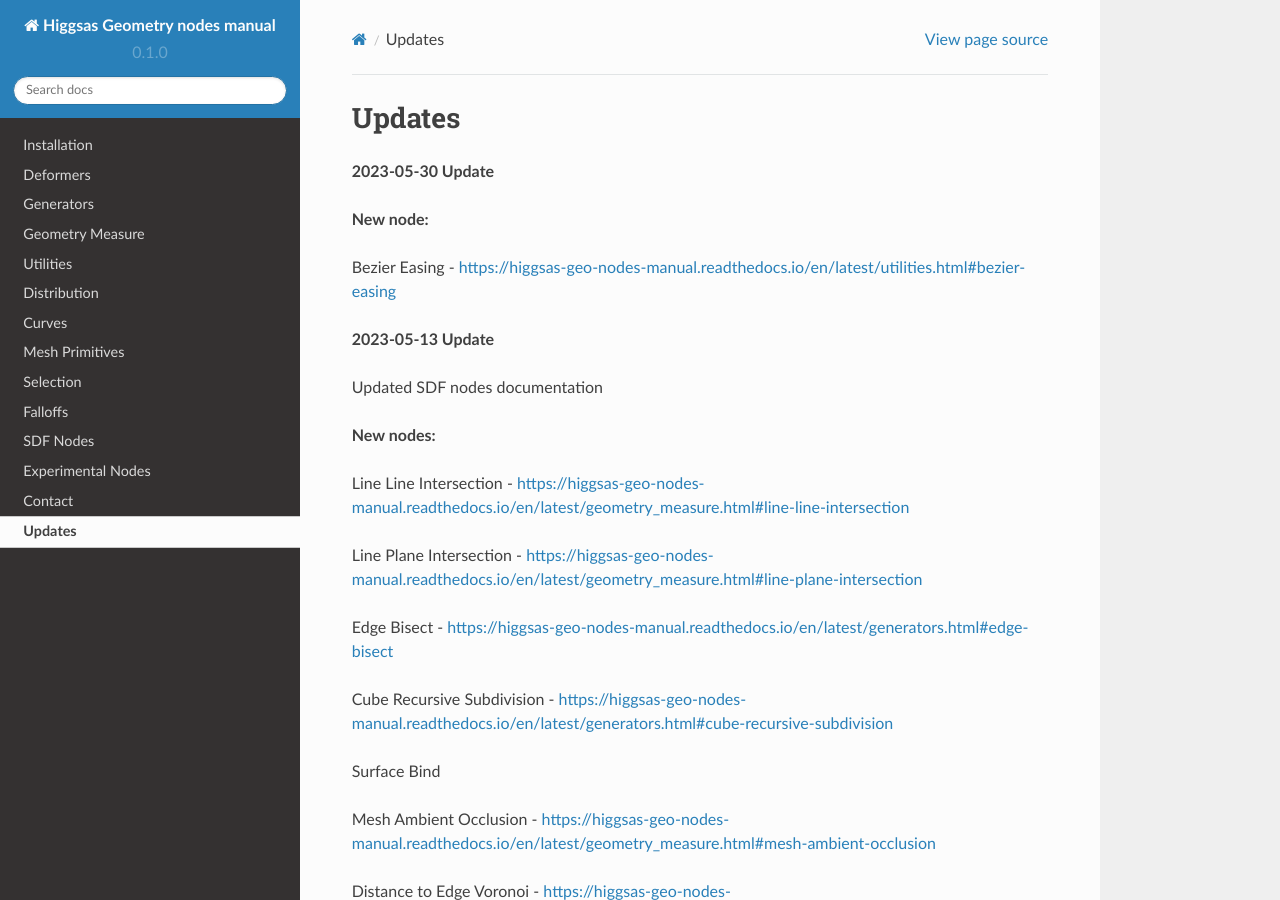
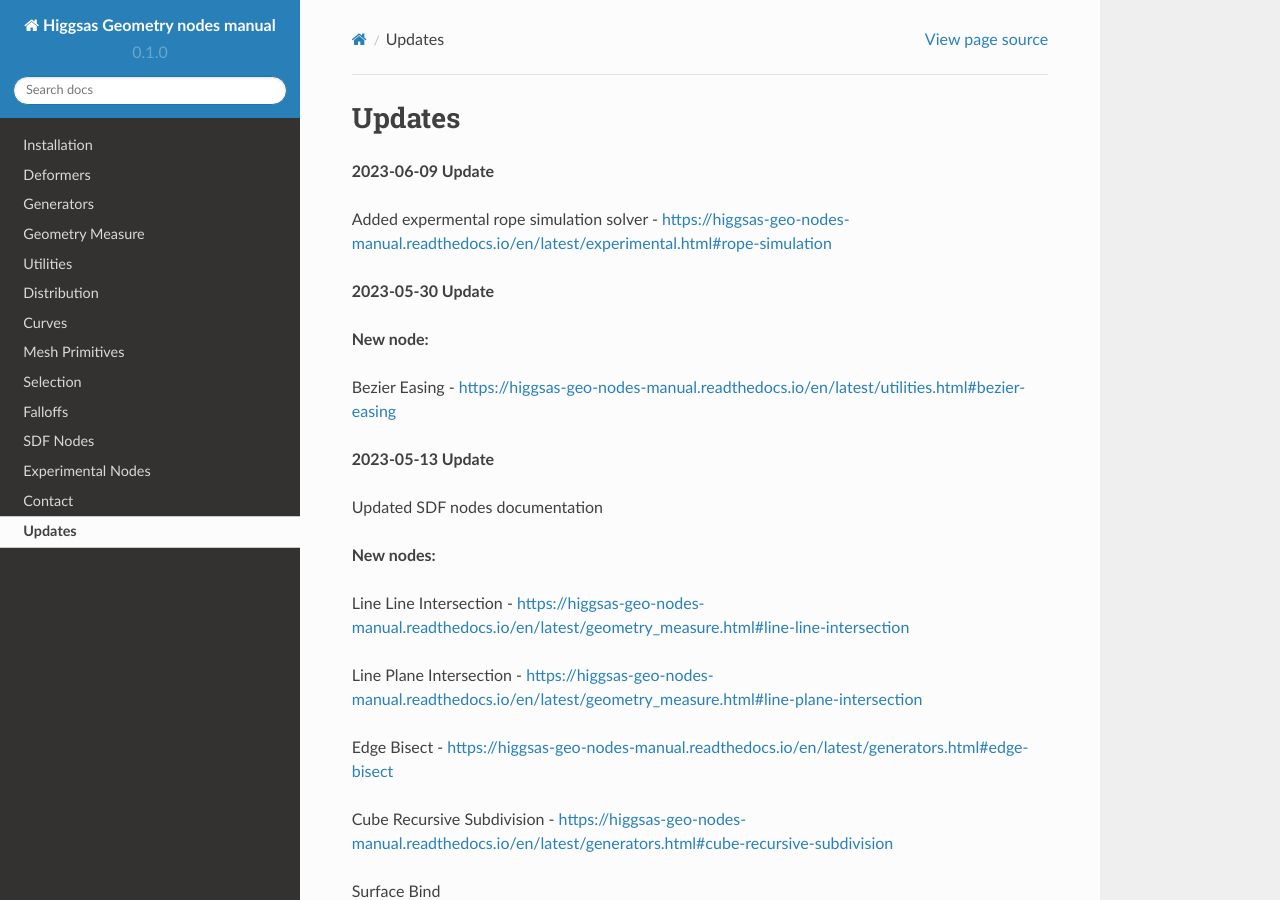
Before and after one commit to higgsas/higgsas_geo_nodes_manual, a Sphinx documentation site: the page built from docs/updates.rst, in a window 1280 px wide and 900 px high. Built offline with Sphinx 7.4.7 and the Read the Docs theme 2.0.0, drawn with Linux system fonts in a browser that asks for light colours.

Commit message:
Update updates.rst

```diff
--- a/docs/updates.rst
+++ b/docs/updates.rst
@@ -1,5 +1,9 @@
 Updates
 ===================================
+
+**2023-06-09 Update**
+
+Added expermental rope simulation solver - https://higgsas-geo-nodes-manual.readthedocs.io/en/latest/experimental.html#rope-simulation
 
 **2023-05-30 Update**
 
```
